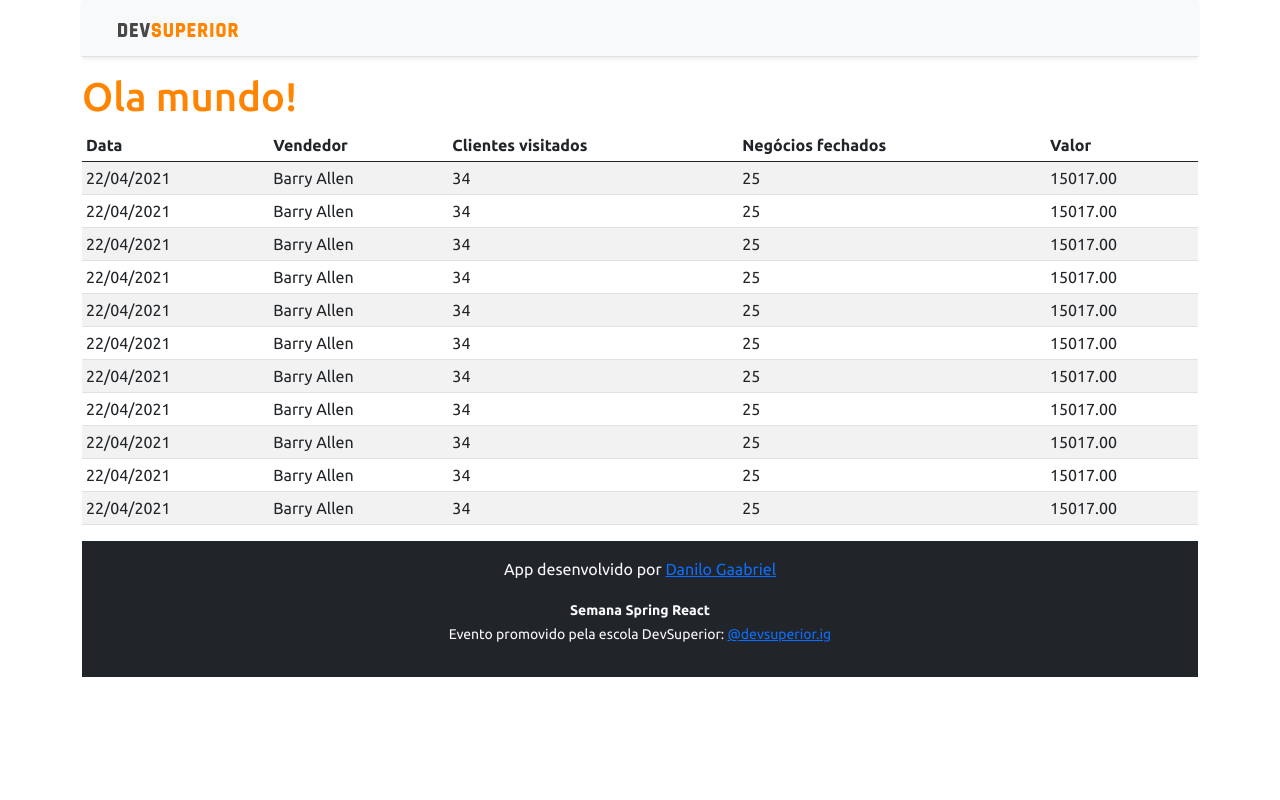
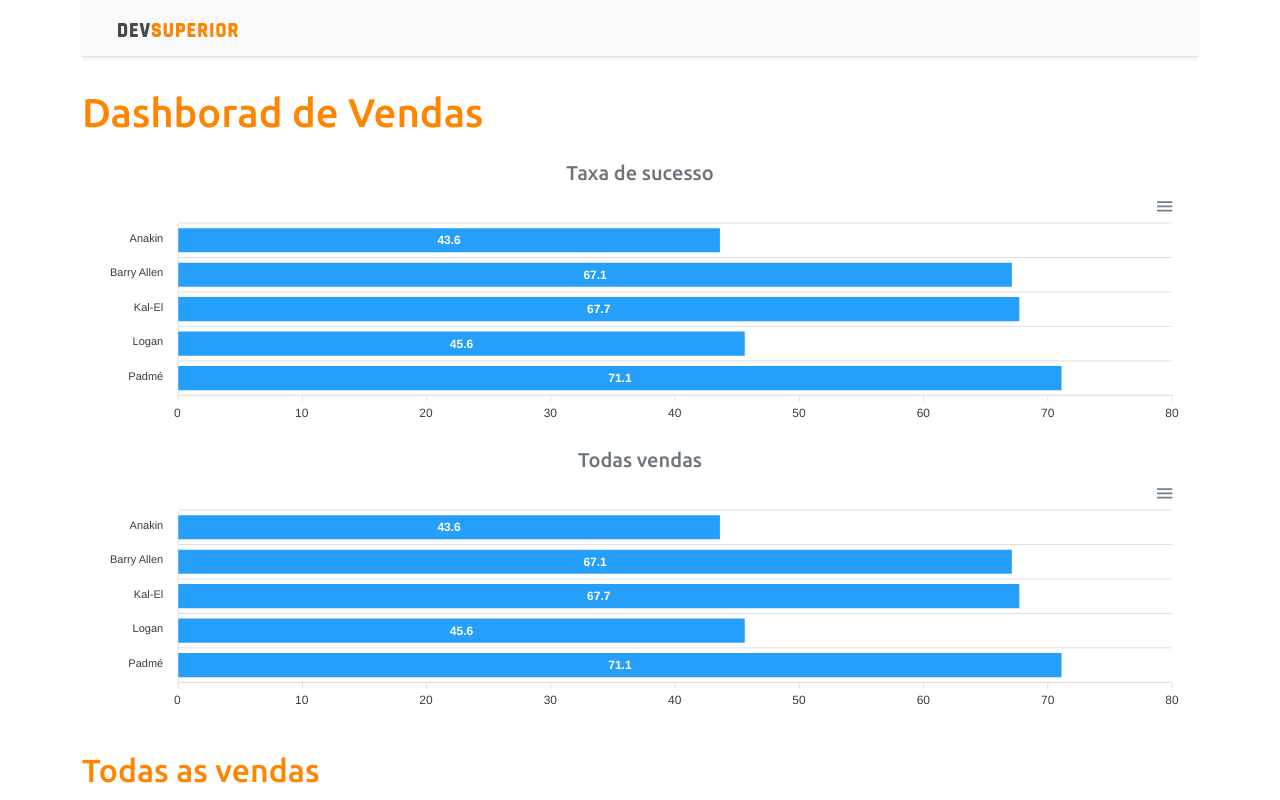
Before and after one commit to danilogabrielss/projeto-sds3, a React (Create React App) app in the folder frontend/: page / in a window 1280 px wide. Shown: the top 800 px of the page. Built offline with nearby package versions, Linux system fonts and the light colour scheme.

Commit message:
barchart adicionado

```diff
--- a/frontend/package.json
+++ b/frontend/package.json
@@ -11,8 +11,10 @@
     "@types/node": "^12.0.0",
     "@types/react": "^17.0.0",
     "@types/react-dom": "^17.0.0",
+    "apexcharts": "^3.26.1",
     "bootstrap": "^5.0.0",
     "react": "^17.0.2",
+    "react-apexcharts": "^1.3.9",
     "react-dom": "^17.0.2",
     "react-scripts": "4.0.3",
     "typescript": "^4.1.2",
--- a/frontend/src/App.tsx
+++ b/frontend/src/App.tsx
@@ -1,3 +1,4 @@
+import BarChart from "components/BarChart";
 import DataTable from "components/DataTable";
 import Footer from "components/Footer";
 import NavBar from "components/NavBar";
@@ -7,7 +8,20 @@
     <div className="container">
       <>
         <NavBar />
-        <h1 className="text-primary">Ola mundo!</h1>
+        <h1 className="text-primary py-3">Dashborad de Vendas</h1>
+        <div className="row px-3">
+          <div className=" col=-sm-6">
+            <h5 className="text-center text-secondary">Taxa de sucesso</h5>
+            <BarChart />
+          </div>
+          <div className=" col=-sm-6">
+            <h5 className="text-center text-secondary">Todas vendas</h5>
+            <BarChart />
+          </div>
+        </div>
+        <div className="py-3">
+          <h2 className="text-primary">Todas as vendas</h2>
+        </div>
         <DataTable />
         <Footer />
       </>
--- /dev/null
+++ b/frontend/src/components/BarChart/index.tsx
@@ -0,0 +1,34 @@
+import Chart from 'react-apexcharts';
+
+const BarChart = () => {
+    const options = {
+        plotOptions: {
+            bar: {
+                horizontal: true,
+            }
+        },
+    };
+
+    const mockData = {
+        labels: {
+            categories: ['Anakin', 'Barry Allen', 'Kal-El', 'Logan', 'Padmé']
+        },
+        series: [
+            {
+                name: "% Sucesso",
+                data: [43.6, 67.1, 67.7, 45.6, 71.1]
+            }
+        ]
+    };
+    return (
+        <Chart
+            options={{ ...options, xaxis: mockData.labels }}
+            series={mockData.series}
+            type="bar"
+            height="240"
+        />
+    );
+}
+
+
+export default BarChart;
```
Also changed, not shown: 1 other file (tests, documents, lock files or other folders).
